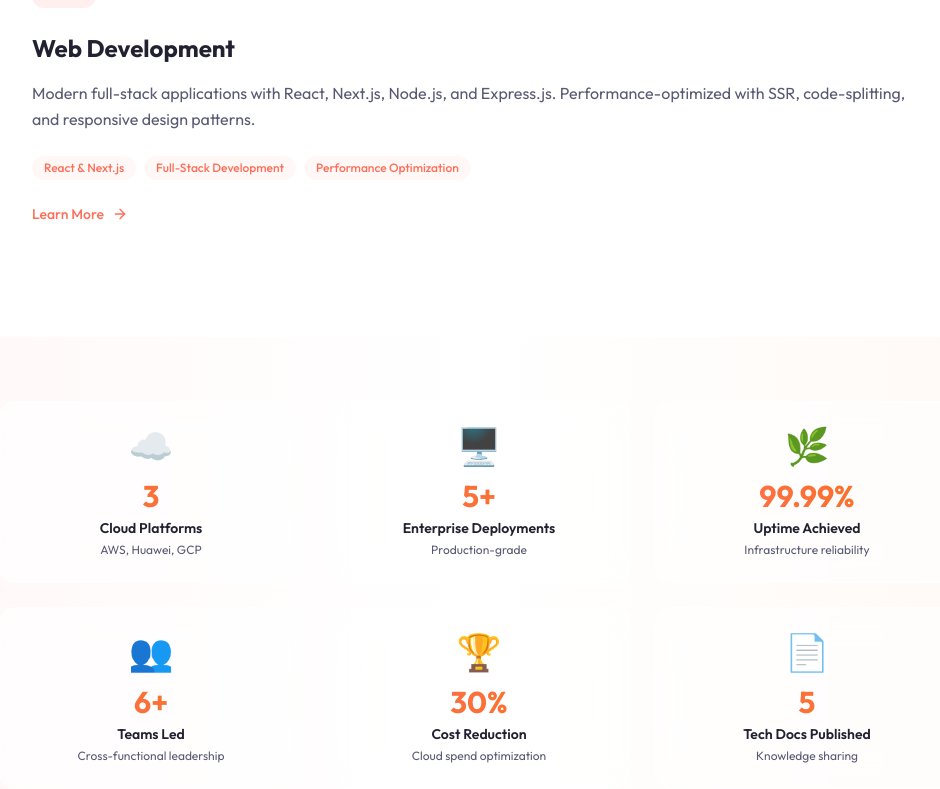
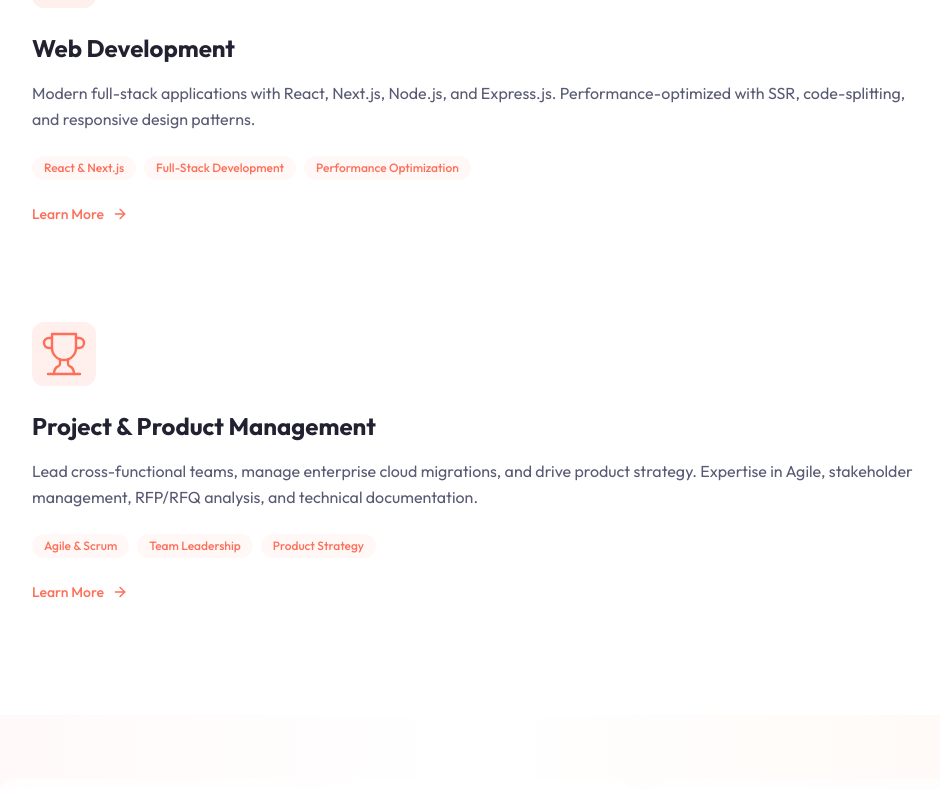
Before and after one commit to asifichy/Web_Portfolio, a Next.js app: page / in a window 1280 px wide. Shown: the part 2853-3642 px from the top of the page, without its empty margins (161-1101 px from the left). Built offline with nearby package versions, Linux system fonts and the light colour scheme.

Commit message:
feat: add Project & Product Management service to Services component and update grid layout

```diff
--- a/components/Services.jsx
+++ b/components/Services.jsx
@@ -1,5 +1,5 @@
 "use client";
-import { Terminal, Cloud, Code, ArrowRight, Zap, Shield, Layers } from "lucide-react";
+import { Terminal, Cloud, Code, ArrowRight, Zap, Shield, Layers, Trophy } from "lucide-react";
 import { motion, useInView } from "framer-motion";
 import Link from "next/link";
 import { useRef, useState } from "react";
@@ -32,6 +32,14 @@ const servicesData = [
     highlights: ["React & Next.js", "Full-Stack Development", "Performance Optimization"],
     gradient: "from-orange-500/20 to-red-500/20"
   },
+  {
+    icon: <Trophy size={48} strokeWidth={1.2} />,
+    title: "Project & Product Management",
+    description:
+      "Lead cross-functional teams, manage enterprise cloud migrations, and drive product strategy. Expertise in Agile, stakeholder management, RFP/RFQ analysis, and technical documentation.",
+    highlights: ["Agile & Scrum", "Team Leadership", "Product Strategy"],
+    gradient: "from-green-500/20 to-emerald-500/20"
+  },
 ];
 
 const Services = () => {
@@ -52,7 +60,7 @@ const Services = () => {
           My Services
         </motion.h2>
 
-        <div className="grid xl:grid-cols-3 gap-8">
+        <div className="grid xl:grid-cols-4 gap-8">
           {servicesData.map((item, index) => (
             <ServiceCard key={index} item={item} index={index} isInView={isInView} />
           ))}
```
